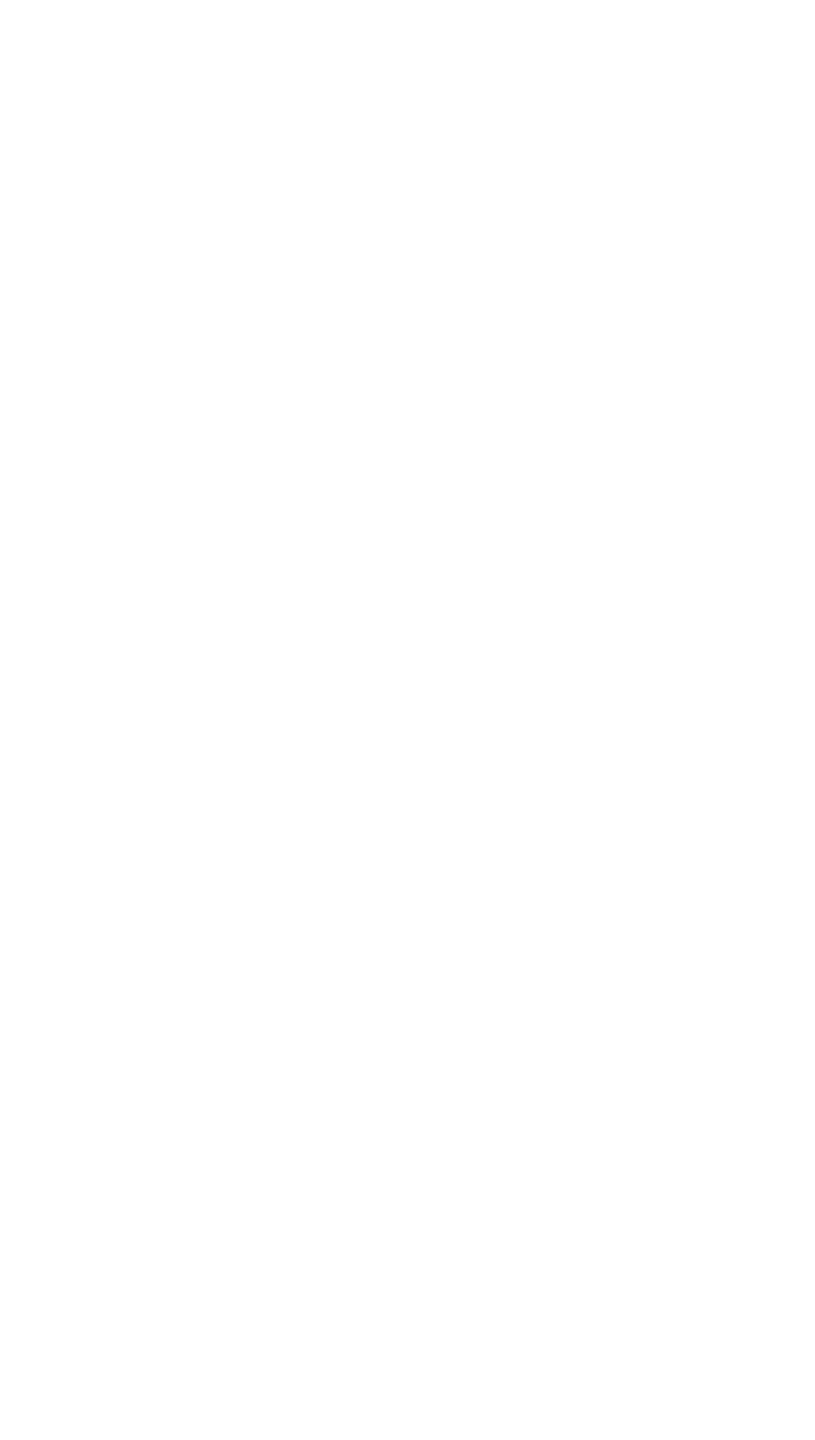
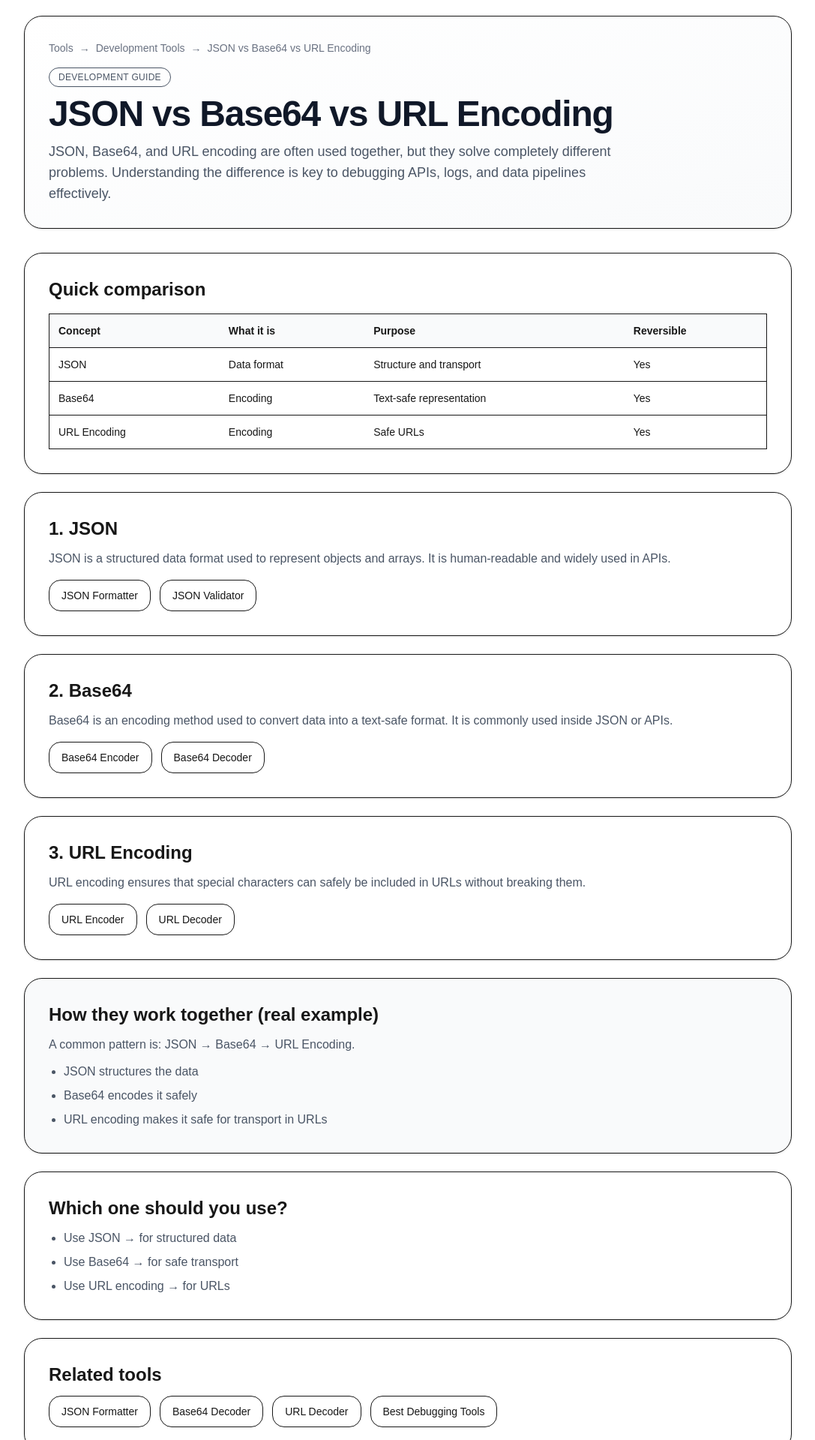
Before and after one commit to larstjessem-a11y/t4atlas, a Next.js app: page /tools/development/json-vs-base64-vs-url-encoding in a window 1280 px wide. Before the commit this address had no page. Shown: the part 80-2000 px from the top of the page at 75% size, without its empty margins (96-1183 px from the left). Before the commit the page ends 800 px from the top, so only its background shows below. Built offline with nearby package versions, Linux system fonts and the light colour scheme.

Commit message:
Strengthen dev hub with cross-linking and format comparison page

```diff
--- a/app/tools/development/best-debugging-tools-for-developers/page.tsx
+++ b/app/tools/development/best-debugging-tools-for-developers/page.tsx
@@ -335,6 +335,12 @@ export default function BestDebuggingToolsForDevelopersPage() {
               >
                 Unix Timestamp Converter
               </Link>
+<Link
+  href="/tools/development/json-vs-base64-vs-url-encoding"
+  className="inline-flex rounded-2xl border px-4 py-2.5 text-sm font-medium hover:bg-gray-50"
+>
+  JSON vs Base64 vs URL Encoding
+</Link>
               <Link
                 href="/tools/development/base64-decoder"
                 className="inline-flex rounded-2xl border px-4 py-2.5 text-sm font-medium hover:bg-gray-50"
--- a/app/tools/development/best-encoding-tools-for-developers/page.tsx
+++ b/app/tools/development/best-encoding-tools-for-developers/page.tsx
@@ -294,6 +294,13 @@ export default function BestEncodingToolsForDevelopersPage() {
                 Base64 Decoder
               </Link>
 
+<Link
+  href="/tools/development/json-vs-base64-vs-url-encoding"
+  className="inline-flex rounded-2xl border px-4 py-2.5 text-sm font-medium hover:bg-gray-50"
+>
+  JSON vs Base64 vs URL Encoding
+</Link>
+
               <Link
                 href="/tools/development/url-encoder"
                 className="inline-flex rounded-2xl border px-4 py-2.5 text-sm font-medium hover:bg-gray-50"
--- /dev/null
+++ b/app/tools/development/json-vs-base64-vs-url-encoding/page.tsx
@@ -0,0 +1,191 @@
+import type { Metadata } from "next";
+import Link from "next/link";
+
+export const metadata: Metadata = {
+  title: "JSON vs Base64 vs URL Encoding | T4 Atlas",
+  description:
+    "Understand the difference between JSON, Base64, and URL encoding. Learn when to use each format and how they work together in real developer workflows.",
+  keywords: [
+    "json vs base64 vs url encoding",
+    "difference between json and base64",
+    "url encoding vs base64",
+    "encoding vs data format",
+    "developer debugging formats",
+  ],
+};
+
+export default function JsonVsBase64VsUrlEncodingPage() {
+  return (
+    <main className="py-10 px-4 md:px-6">
+      <div className="mx-auto max-w-5xl">
+        <div className="mb-8 rounded-3xl border bg-gradient-to-br from-white to-gray-50 p-6 shadow-sm md:p-8">
+          <div className="mb-4 flex flex-wrap items-center gap-2 text-sm text-gray-500">
+            <Link href="/tools" className="hover:text-gray-900">
+              Tools
+            </Link>
+            <span>→</span>
+            <Link href="/tools/development" className="hover:text-gray-900">
+              Development Tools
+            </Link>
+            <span>→</span>
+            <span>JSON vs Base64 vs URL Encoding</span>
+          </div>
+
+          <div className="mb-3">
+            <span className="inline-flex rounded-full border px-3 py-1 text-xs font-medium uppercase tracking-wide text-gray-600">
+              Development guide
+            </span>
+          </div>
+
+          <h1 className="mb-3 text-4xl font-semibold tracking-tight text-gray-900 md:text-5xl">
+            JSON vs Base64 vs URL Encoding
+          </h1>
+
+          <p className="max-w-3xl text-base leading-7 text-gray-600 md:text-lg">
+            JSON, Base64, and URL encoding are often used together, but they solve
+            completely different problems. Understanding the difference is key to
+            debugging APIs, logs, and data pipelines effectively.
+          </p>
+        </div>
+
+        <div className="grid gap-6">
+          <section className="rounded-3xl border bg-white p-6 shadow-sm md:p-8">
+            <h2 className="mb-4 text-2xl font-semibold">Quick comparison</h2>
+
+            <div className="overflow-x-auto">
+              <table className="w-full rounded-2xl border text-sm">
+                <thead className="bg-gray-50">
+                  <tr>
+                    <th className="p-3 text-left">Concept</th>
+                    <th className="p-3 text-left">What it is</th>
+                    <th className="p-3 text-left">Purpose</th>
+                    <th className="p-3 text-left">Reversible</th>
+                  </tr>
+                </thead>
+                <tbody>
+                  <tr className="border-t">
+                    <td className="p-3 font-medium">JSON</td>
+                    <td className="p-3">Data format</td>
+                    <td className="p-3">Structure and transport</td>
+                    <td className="p-3">Yes</td>
+                  </tr>
+                  <tr className="border-t">
+                    <td className="p-3 font-medium">Base64</td>
+                    <td className="p-3">Encoding</td>
+                    <td className="p-3">Text-safe representation</td>
+                    <td className="p-3">Yes</td>
+                  </tr>
+                  <tr className="border-t">
+                    <td className="p-3 font-medium">URL Encoding</td>
+                    <td className="p-3">Encoding</td>
+                    <td className="p-3">Safe URLs</td>
+                    <td className="p-3">Yes</td>
+                  </tr>
+                </tbody>
+              </table>
+            </div>
+          </section>
+
+          <section className="rounded-3xl border bg-white p-6 shadow-sm md:p-8">
+            <h2 className="mb-3 text-2xl font-semibold">1. JSON</h2>
+            <p className="text-gray-600 mb-4">
+              JSON is a structured data format used to represent objects and
+              arrays. It is human-readable and widely used in APIs.
+            </p>
+
+            <div className="flex gap-3 flex-wrap">
+              <Link href="/tools/development/json-formatter" className="border rounded-2xl px-4 py-2.5 text-sm hover:bg-gray-50">
+                JSON Formatter
+              </Link>
+              <Link href="/tools/development/json-validator" className="border rounded-2xl px-4 py-2.5 text-sm hover:bg-gray-50">
+                JSON Validator
+              </Link>
+            </div>
+          </section>
+
+          <section className="rounded-3xl border bg-white p-6 shadow-sm md:p-8">
+            <h2 className="mb-3 text-2xl font-semibold">2. Base64</h2>
+            <p className="text-gray-600 mb-4">
+              Base64 is an encoding method used to convert data into a text-safe
+              format. It is commonly used inside JSON or APIs.
+            </p>
+
+            <div className="flex gap-3 flex-wrap">
+              <Link href="/tools/development/base64-encoder" className="border rounded-2xl px-4 py-2.5 text-sm hover:bg-gray-50">
+                Base64 Encoder
+              </Link>
+              <Link href="/tools/development/base64-decoder" className="border rounded-2xl px-4 py-2.5 text-sm hover:bg-gray-50">
+                Base64 Decoder
+              </Link>
+            </div>
+          </section>
+
+          <section className="rounded-3xl border bg-white p-6 shadow-sm md:p-8">
+            <h2 className="mb-3 text-2xl font-semibold">3. URL Encoding</h2>
+            <p className="text-gray-600 mb-4">
+              URL encoding ensures that special characters can safely be included
+              in URLs without breaking them.
+            </p>
+
+            <div className="flex gap-3 flex-wrap">
+              <Link href="/tools/development/url-encoder" className="border rounded-2xl px-4 py-2.5 text-sm hover:bg-gray-50">
+                URL Encoder
+              </Link>
+              <Link href="/tools/development/url-decoder" className="border rounded-2xl px-4 py-2.5 text-sm hover:bg-gray-50">
+                URL Decoder
+              </Link>
+            </div>
+          </section>
+
+          <section className="rounded-3xl border bg-gray-50 p-6 shadow-sm md:p-8">
+            <h2 className="mb-3 text-2xl font-semibold">
+              How they work together (real example)
+            </h2>
+
+            <p className="text-gray-600">
+              A common pattern is:
+              JSON → Base64 → URL Encoding.
+            </p>
+
+            <ul className="list-disc pl-5 mt-3 text-gray-600 space-y-2">
+              <li>JSON structures the data</li>
+              <li>Base64 encodes it safely</li>
+              <li>URL encoding makes it safe for transport in URLs</li>
+            </ul>
+          </section>
+
+          <section className="rounded-3xl border bg-white p-6 shadow-sm md:p-8">
+            <h2 className="mb-3 text-2xl font-semibold">
+              Which one should you use?
+            </h2>
+
+            <ul className="list-disc pl-5 text-gray-600 space-y-2">
+              <li>Use JSON → for structured data</li>
+              <li>Use Base64 → for safe transport</li>
+              <li>Use URL encoding → for URLs</li>
+            </ul>
+          </section>
+
+          <section className="rounded-3xl border bg-white p-6 shadow-sm md:p-8">
+            <h2 className="mb-3 text-2xl font-semibold">Related tools</h2>
+
+            <div className="flex flex-wrap gap-3">
+              <Link href="/tools/development/json-formatter" className="border rounded-2xl px-4 py-2.5 text-sm hover:bg-gray-50">
+                JSON Formatter
+              </Link>
+              <Link href="/tools/development/base64-decoder" className="border rounded-2xl px-4 py-2.5 text-sm hover:bg-gray-50">
+                Base64 Decoder
+              </Link>
+              <Link href="/tools/development/url-decoder" className="border rounded-2xl px-4 py-2.5 text-sm hover:bg-gray-50">
+                URL Decoder
+              </Link>
+              <Link href="/tools/development/best-debugging-tools-for-developers" className="border rounded-2xl px-4 py-2.5 text-sm hover:bg-gray-50">
+                Best Debugging Tools
+              </Link>
+            </div>
+          </section>
+        </div>
+      </div>
+    </main>
+  );
+}
--- a/app/tools/development/what-is-base64-encoding/page.tsx
+++ b/app/tools/development/what-is-base64-encoding/page.tsx
@@ -214,6 +214,13 @@ export default function WhatIsBase64EncodingPage() {
                 Base64 Decoder
               </Link>
 
+<Link
+  href="/tools/development/json-vs-base64-vs-url-encoding"
+  className="inline-flex rounded-2xl border px-4 py-2.5 text-sm font-medium hover:bg-gray-50"
+>
+  JSON vs Base64 vs URL Encoding
+</Link>
+
               <Link
                 href="/tools/development/hash-generator"
                 className="inline-flex rounded-2xl border px-4 py-2.5 text-sm font-medium hover:bg-gray-50"
--- a/components/DevToolTemplate.tsx
+++ b/components/DevToolTemplate.tsx
@@ -520,6 +520,13 @@ export default function DevToolTemplate({ tool }: { tool?: Tool }) {
 </Link>
 
 <Link
+  href="/tools/development/json-vs-base64-vs-url-encoding"
+  className="text-gray-600 hover:text-gray-900"
+>
+  JSON vs Base64 vs URL Encoding
+</Link>
+
+<Link
   href="/tools/development/best-debugging-tools-for-developers"
   className="text-gray-600 hover:text-gray-900"
 >
```
